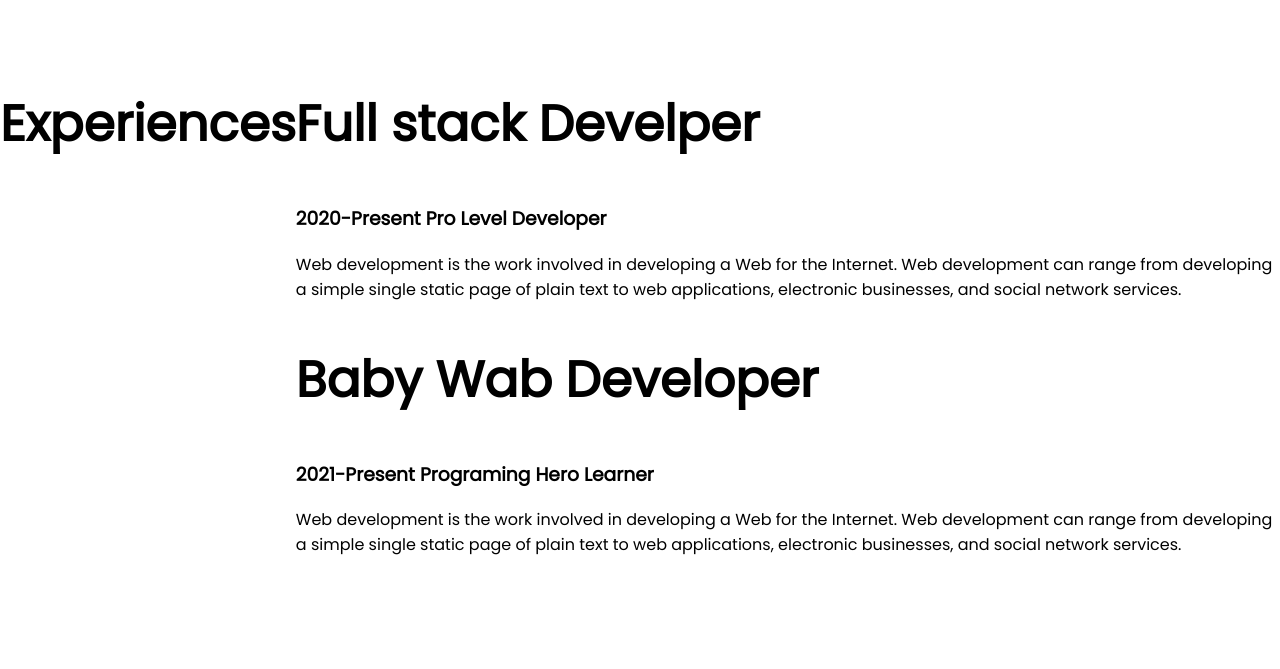
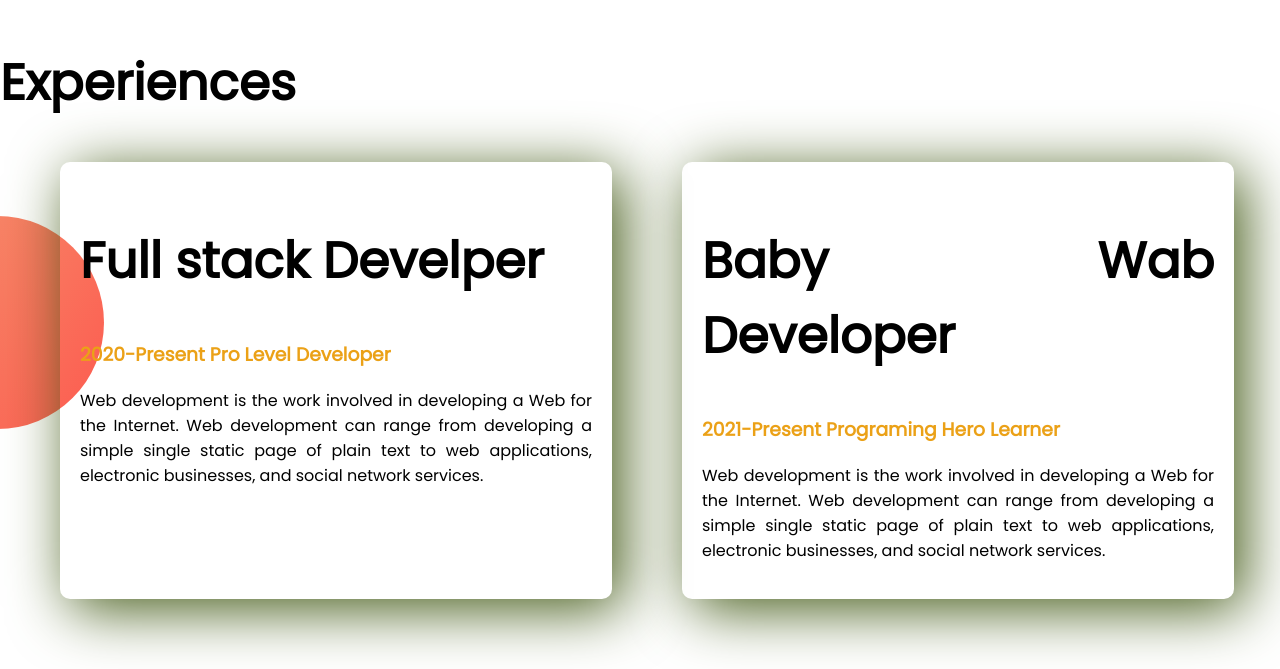
Before and after one commit to AbdulHannanBabor/developer-portfolio, a plain HTML site: page index.html in a window 1280 px wide. Shown: the part 1506-2175 px from the top of the page. Before the commit the page ends 2149 px from the top, so only its background shows below. Drawn offline with Linux system fonts and the light colour scheme.

Commit message:
last one

```diff
--- a/index.html
+++ b/index.html
@@ -14,7 +14,7 @@
 </head>
 <body>
 
-    <section class="top-banner">
+    <section class="top-banner flexible-container" >
    <div class="half-width">
 
     <h1>Welcome to </h1>
@@ -32,7 +32,7 @@
     </section>
 
 
-    <section class="dream-big">
+    <section class="dream-big flexible-container">
 
     <div class="half-width">
             <img src="showOff/aa.png" alt="">
@@ -56,21 +56,21 @@
         <h1>Experiences</h1>
 
 
-        <div>
+        <div class="flexible-container">
 
 
 
-         <div>
+         <div class="Experience-item">
             <h1> Full stack Develper</h1>
-            <h3>2020-Present Pro Level Developer</h3>
+            <h3 class="orange-color">2020-Present Pro Level Developer</h3>
             <p>
                 Web development is the work involved in developing a Web for the Internet. Web development can range from developing a simple single static page of plain text to web applications, electronic businesses, and social network services.
             </p>
         </div>
 
-        <div>
+        <div class="Experience-item">
             <h1>Baby Wab Developer</h1>
-            <h3>2021-Present Programing Hero Learner</h3>
+            <h3 class="orange-color">2021-Present Programing Hero Learner</h3>
             <p>
                 Web development is the work involved in developing a Web for the Internet. Web development can range from developing a simple single static page of plain text to web applications, electronic businesses, and social network services.
             </p>
--- a/style.css
+++ b/style.css
@@ -11,7 +11,7 @@ body{
         color:rgb(235, 161, 23);
 
     }
-    section{
+    .flexible-container{
         display: flex;
         margin-bottom:70px;
     }
@@ -47,3 +47,20 @@ body{
         padding: 5%;
         text-align: justify;
     }
+    .Experience-item{
+        box-shadow:10px 10px 60px rgb(67, 90, 22);
+        width: 40%;
+        padding: 20px;
+        text-align: justify;
+        margin-left: 60px;
+        margin-right: 10px;
+        border-radius: 10px;
+    }
+    .experience-area{
+
+        background-image: url(images/exp-bg.png);
+        background-repeat: no-repeat;
+        background-position: left;
+
+
+    }
```
